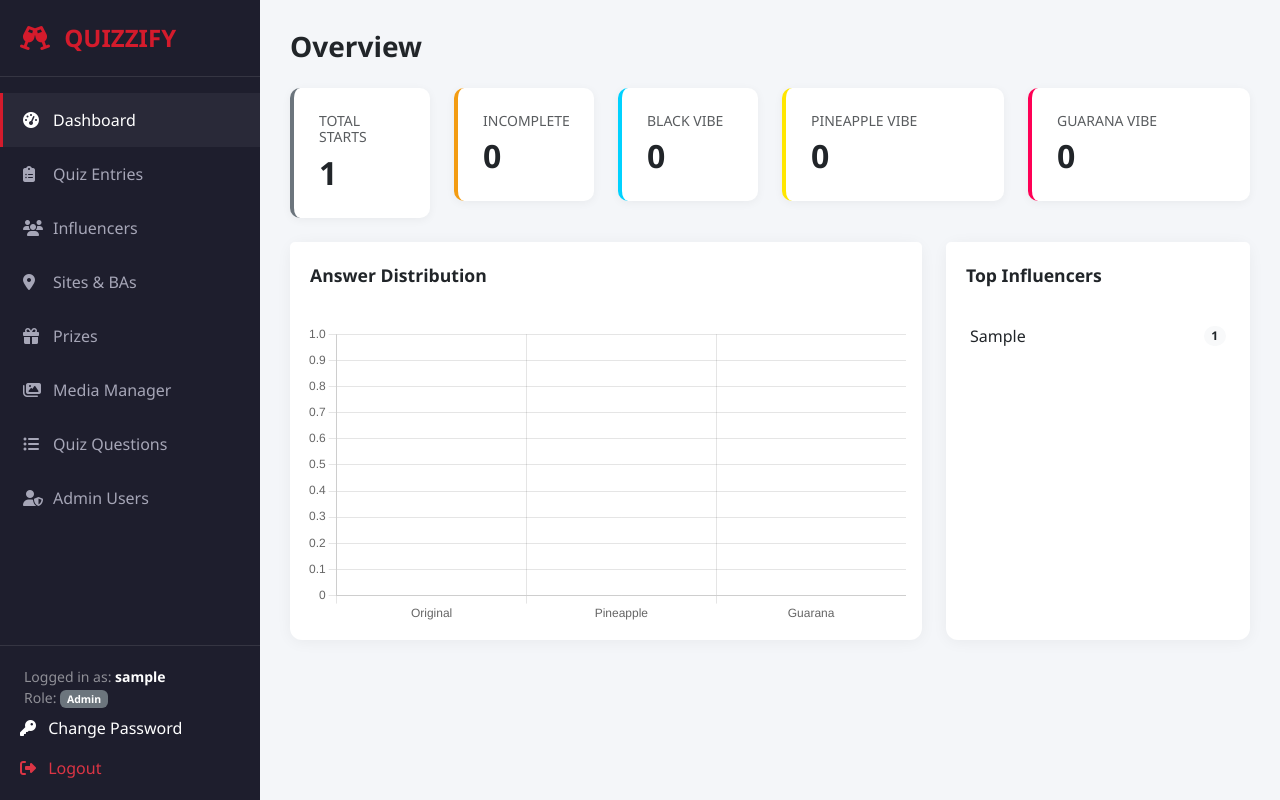
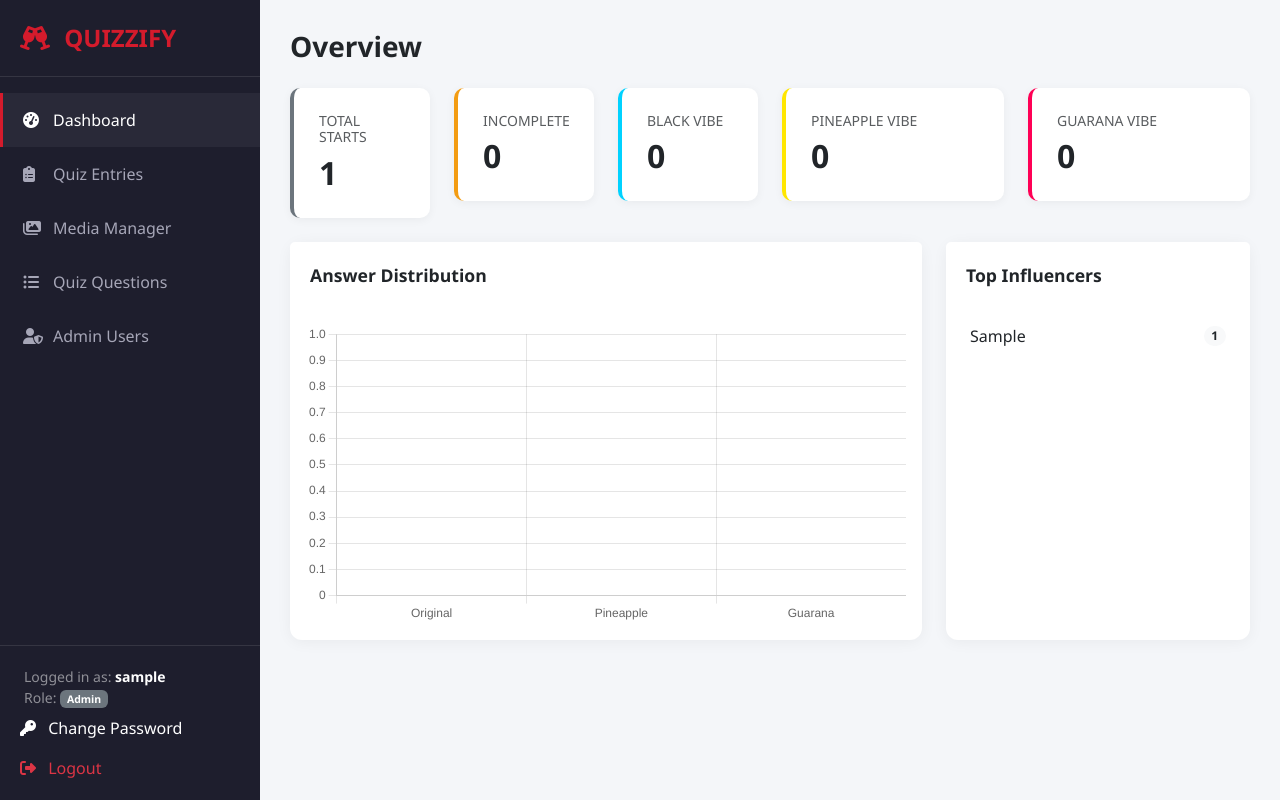
Before and after one commit to mwasalukwaf-hub/quizbooth, a PHP site: page /admin/dashboard.php in a window 1280 px wide. Run offline with PHP 8.4, Linux system fonts and the light colour scheme; the visitor is signed in with stand-in values (Sample User, id 1); data comes from the database, SQL or seed files in the repository; tables that the repository leaves empty or names only in its code hold one stand-in row (values such as "Sample post"); some libraries are stand-ins or nearby versions.

Commit message:
style: hide influencers, sites, and prizes from admin sidebar

```diff
--- a/admin/dashboard.php
+++ b/admin/dashboard.php
@@ -555,15 +555,6 @@ $total_incomplete_all = $total_all_time - $total_completed_all;
         </a>
         <a href="#quiz-entries" class="nav-link" onclick="showTab('quiz-entries', this)">
             <i class="fas fa-clipboard-list"></i> Quiz Entries
-        </a>
-        <a href="#influencers" class="nav-link" onclick="showTab('influencers', this)">
-            <i class="fas fa-users"></i> Influencers
-        </a>
-        <a href="#sites" class="nav-link" onclick="showTab('sites', this)">
-            <i class="fas fa-map-marker-alt"></i> Sites & BAs
-        </a>
-        <a href="#prizes" class="nav-link" onclick="showTab('prizes', this)">
-            <i class="fas fa-gift"></i> Prizes
         </a>
         <a href="#media" class="nav-link" onclick="showTab('media', this)">
             <i class="fas fa-images"></i> Media Manager
```
